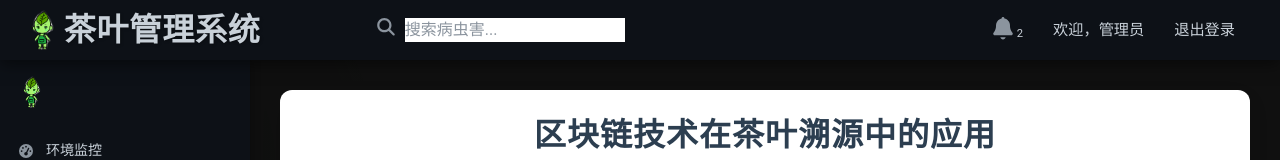
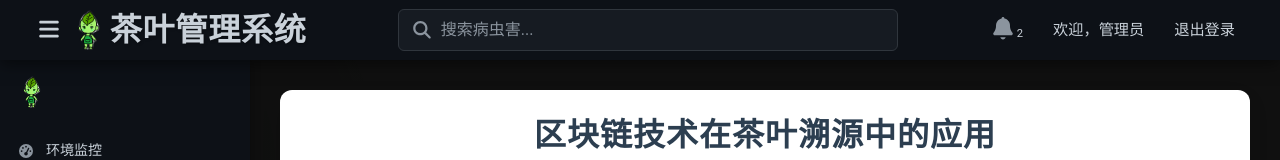
Before and after one commit to AndyJosta/SSS, a React (Create React App) app: page /homepage/blockchain in a window 1280 px wide. Shown: the top 160 px of the page. Built offline with nearby package versions, Linux system fonts and the light colour scheme; sample sign-in values are in the browser's storage.

Commit message:
feat:完全版

```diff
--- a/src/components/Header.css
+++ b/src/components/Header.css
@@ -47,7 +47,7 @@ h1.app-title {
   color: #c9d1d9; /* 与顶部栏文本颜色一致 */
   font-size: 1.4em; /* 默认（手机）汉堡包菜单字体大小 */
   cursor: pointer;
-  display: none; /* 默认在桌面端隐藏 */
+  display: block; /* 默认显示汉堡包菜单 */
   padding: 5px;
   transition: transform 0.3s ease;
 }
@@ -57,9 +57,15 @@ h1.app-title {
 }
 
 .header-search-container {
-  display: none; /* 默认（手机）隐藏搜索栏 */
-  /* flex-grow: 1; */
-  /* margin: 0 10px; */
+  display: flex; /* 默认（桌面）显示搜索栏 */
+  align-items: center;
+  background-color: #161b22; /* 搜索框背景色 */
+  border: 1px solid #30363d;
+  border-radius: 6px;
+  padding: 8px 12px;
+  flex-grow: 1; /* 占据可用空间 */
+  max-width: 400px; /* 最大宽度 */
+  margin: 0 20px; /* 左右间距 */
 }
 
 .header-search-container .search-icon {
@@ -69,7 +75,15 @@ h1.app-title {
 }
 
 .header-search-input {
-  font-size: 0.9em;
+  background-color: #161b22; /* 将背景色设置为与容器一致的深色 */
+  border: none;
+  color: #c9d1d9;
+  flex-grow: 1;
+  outline: none;
+}
+
+.header-search-input:focus {
+  outline: none; /* 消除输入框的焦点白框 */
 }
 
 .header-search-input::placeholder {
@@ -144,7 +158,7 @@ h1.app-title {
   }
 
   .hamburger-menu {
-    display: none; /* 桌面端隐藏汉堡包菜单 */
+    /* display: none; 桌面端隐藏汉堡包菜单 */
   }
 
   .header-search-container {
@@ -184,9 +198,12 @@ h1.app-title {
     font-size: 1.2em;
   }
 
-  .header-search-container,
+  .header-search-container {
+    display: none; /* 手机端隐藏搜索框 */
+  }
+
   .header-right {
-    display: none; /* 手机端隐藏搜索框和用户信息 */
+    display: none; /* 手机端隐藏用户信息 */
   }
 
   .notification-icon-container {
--- a/src/components/HomePage.css
+++ b/src/components/HomePage.css
@@ -384,6 +384,12 @@
     display: flex; /* 桌面端始终显示 */
   }
 
+  /* 桌面端折叠状态的侧边栏 */
+  .sidebar.collapsed {
+    width: 50px; /* 桌面端折叠宽度 */
+    transform: translateX(0); /* 确保在桌面端可见 */
+  }
+
   .sidebar-header .close-sidebar-btn {
     display: none;
   }
```
